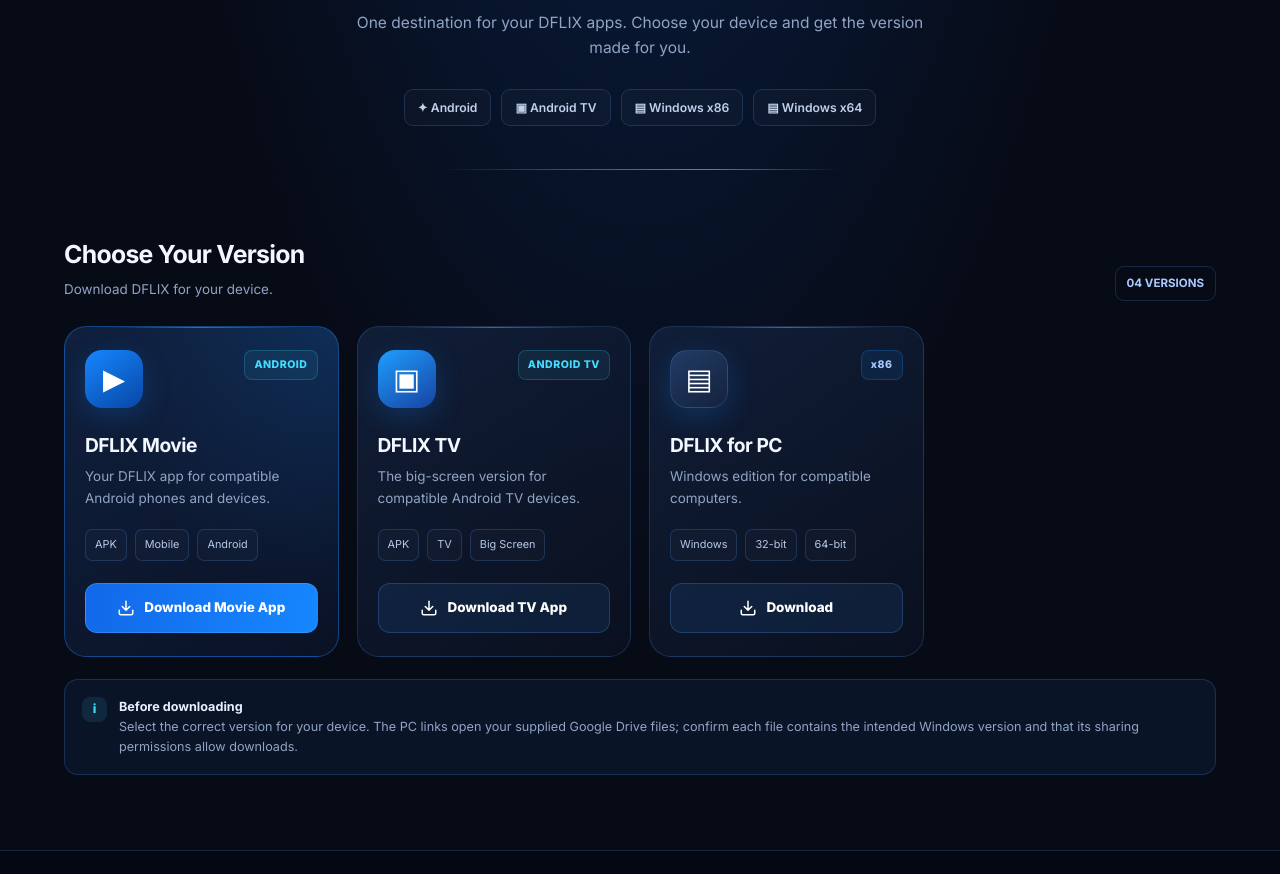
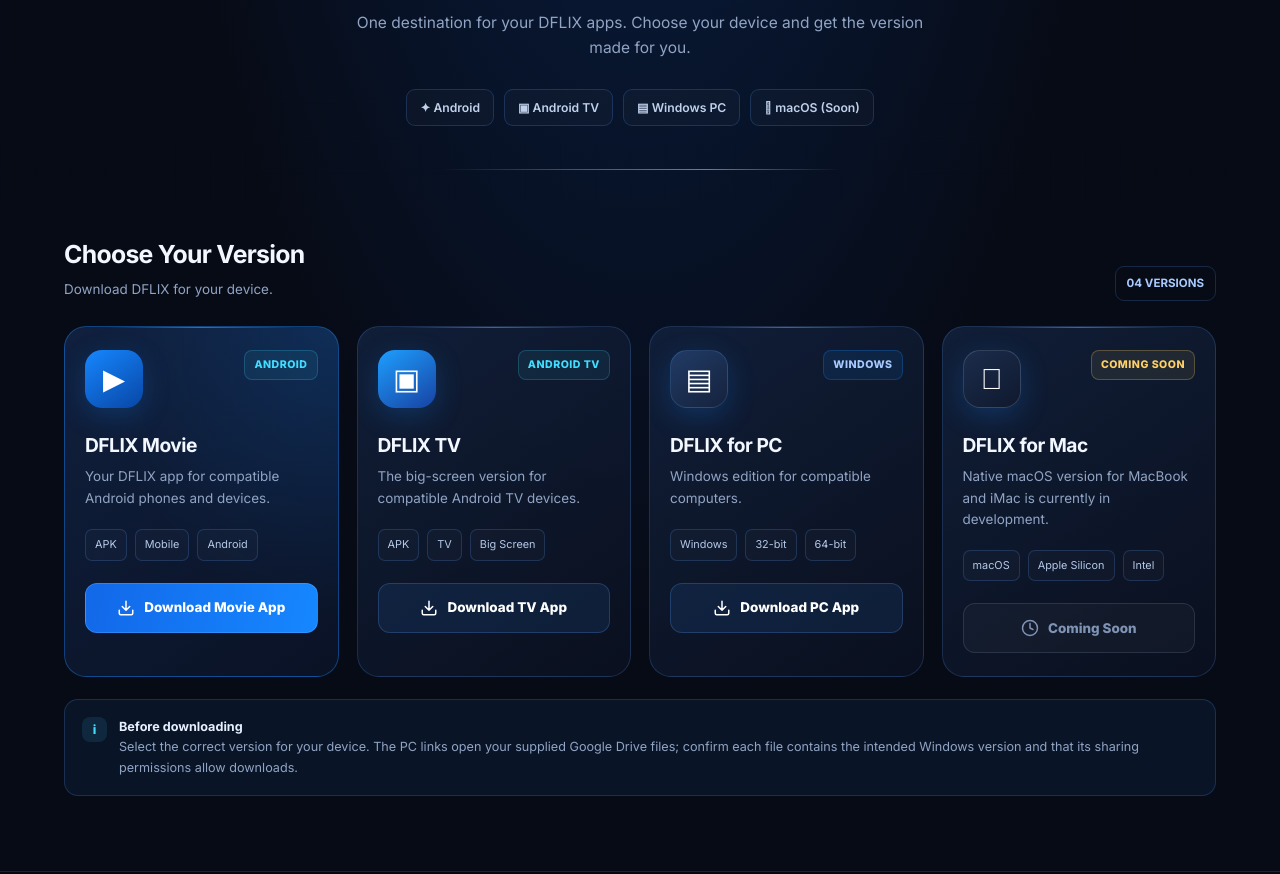
Before and after one commit to danishansaris04/dflixapp, a plain HTML site: page index.html in a window 1280 px wide. Shown: the part 422-1296 px from the top of the page. Drawn offline with Linux system fonts and the light colour scheme.

Commit message:
Update index.html

```diff
--- a/index.html
+++ b/index.html
@@ -1,4 +1,3 @@
-
 <!DOCTYPE html>
 <html lang="en">
 <head>
@@ -8,7 +7,7 @@
 
 <title>DFLIX — Blue Edition</title>
 <meta name="theme-color" content="#080d1b">
-<meta name="description" content="Download DFLIX for Android, Android TV and Windows PC.">
+<meta name="description" content="Download DFLIX for Android, Android TV, Windows PC and macOS.">
 
 <link rel="preconnect" href="https://fonts.googleapis.com">
 <link rel="preconnect" href="https://fonts.gstatic.com" crossorigin>
@@ -165,6 +164,10 @@ button,a {-webkit-tap-highlight-color:transparent}
   background:linear-gradient(145deg,#213b65,#15223d);
   border:1px solid rgba(93,171,255,.2);
 }
+.app-icon.mac {
+  background:linear-gradient(145deg,#1b2c4b,#0f192e);
+  border:1px solid rgba(145,164,196,.25);
+}
 .badge {
   color:var(--cyan);background:rgba(66,220,255,.07);
   border:1px solid rgba(66,220,255,.2);
@@ -174,6 +177,10 @@ button,a {-webkit-tap-highlight-color:transparent}
 .badge.blue {
   color:#a8caff;background:rgba(22,135,255,.1);
   border-color:rgba(22,135,255,.25);
+}
+.badge.soon {
+  color:#ffd166;background:rgba(255,209,102,.08);
+  border-color:rgba(255,209,102,.25);
 }
 .card h3 {font-size:1.3rem;letter-spacing:-.5px;margin-bottom:6px}
 .description {color:var(--muted);font-size:.84rem;min-height:44px}
@@ -199,6 +206,13 @@ button,a {-webkit-tap-highlight-color:transparent}
   border-color:rgba(92,159,255,.24);
 }
 .download-btn.secondary:hover {background:rgba(24,95,170,.4)}
+.download-btn.disabled {
+  background:rgba(255,255,255,.03);
+  border-color:rgba(145,164,196,.18);
+  color:#7f93b5;
+  cursor:not-allowed;
+  pointer-events:none;
+}
 .download-btn svg {width:18px;height:18px;flex-shrink:0}
 
 .notice {
@@ -274,8 +288,8 @@ button,a {-webkit-tap-highlight-color:transparent}
     <div class="platforms">
       <span class="platform">✦ Android</span>
       <span class="platform">▣ Android TV</span>
-      <span class="platform">▤ Windows x86</span>
-      <span class="platform">▤ Windows x64</span>
+      <span class="platform">▤ Windows PC</span>
+      <span class="platform"> macOS (Soon)</span>
     </div>
 
     <div class="hero-line"></div>
@@ -340,11 +354,11 @@ button,a {-webkit-tap-highlight-color:transparent}
         </a>
       </article>
 
-      <!-- Windows 32-bit -->
+      <!-- Windows PC -->
       <article class="card">
         <div class="card-top">
           <div class="app-icon pc">▤</div>
-          <span class="badge blue">x86</span>
+          <span class="badge blue">WINDOWS</span>
         </div>
         <h3>DFLIX for PC</h3>
         <p class="description">Windows edition for compatible computers.</p>
@@ -360,10 +374,31 @@ button,a {-webkit-tap-highlight-color:transparent}
             <path d="M21 15v4a2 2 0 0 1-2 2H5a2 2 0 0 1-2-2v-4"/>
             <path d="m7 10 5 5 5-5M12 15V3"/>
           </svg>
-          Download
+          Download PC App
         </a>
       </article>
 
+      <!-- macOS Coming Soon -->
+      <article class="card">
+        <div class="card-top">
+          <div class="app-icon mac"></div>
+          <span class="badge soon">COMING SOON</span>
+        </div>
+        <h3>DFLIX for Mac</h3>
+        <p class="description">Native macOS version for MacBook and iMac is currently in development.</p>
+        <div class="details">
+          <span class="detail">macOS</span>
+          <span class="detail">Apple Silicon</span>
+          <span class="detail">Intel</span>
+        </div>
+        <button class="download-btn disabled" type="button" disabled>
+          <svg viewBox="0 0 24 24" fill="none" stroke="currentColor" stroke-width="2" stroke-linecap="round" stroke-linejoin="round">
+            <circle cx="12" cy="12" r="10"/>
+            <polyline points="12 6 12 12 16 14"/>
+          </svg>
+          Coming Soon
+        </button>
+      </article>
 
     </div>
 
@@ -386,8 +421,6 @@ button,a {-webkit-tap-highlight-color:transparent}
 <script>
   document.getElementById("year").textContent = new Date().getFullYear();
 
-  // Preserve normal link navigation and downloads.
-  // No fake progress animation.
   document.querySelectorAll("[data-download]").forEach(function(link) {
     link.addEventListener("click", function() {
       link.style.filter = "brightness(1.2)";
```
